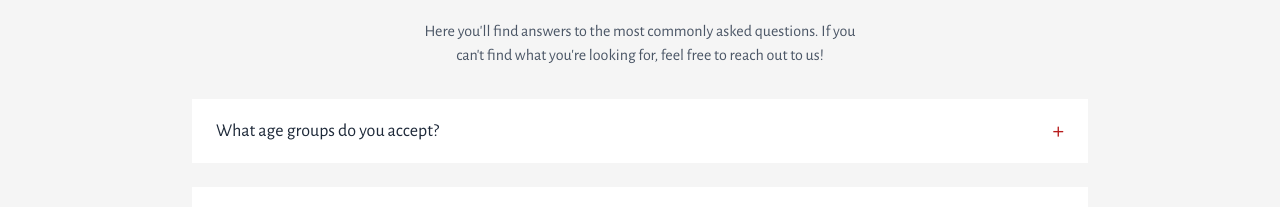
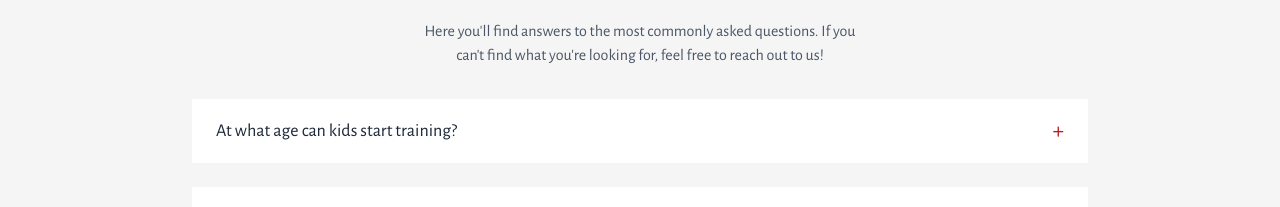
Before and after one commit to A-coderr/skif-website, a Next.js app: page / in a window 1280 px wide. Shown: the part 4294-4501 px from the top of the page. Built offline with nearby package versions, Linux system fonts and the light colour scheme.

Commit message:
Updated the faq question

```diff
--- a/app/data/faq.ts
+++ b/app/data/faq.ts
@@ -5,9 +5,9 @@ type FAQItem = {
 
 export const faqData: FAQItem[] = [
   {
-    question: "What age groups do you accept?",
+    question: "At what age can kids start training?",
     answer:
-      "We welcome students of all ages, from young children to adults. Our classes are tailored to different skill and age levels.",
+      "Children can begin training with us as early as age 5. Our programs are designed to be fun, engaging, and age-appropriate, helping young students build confidence, discipline, and coordination from the very start.",
   },
   {
     question: "Do I need any experience to join?",
```
